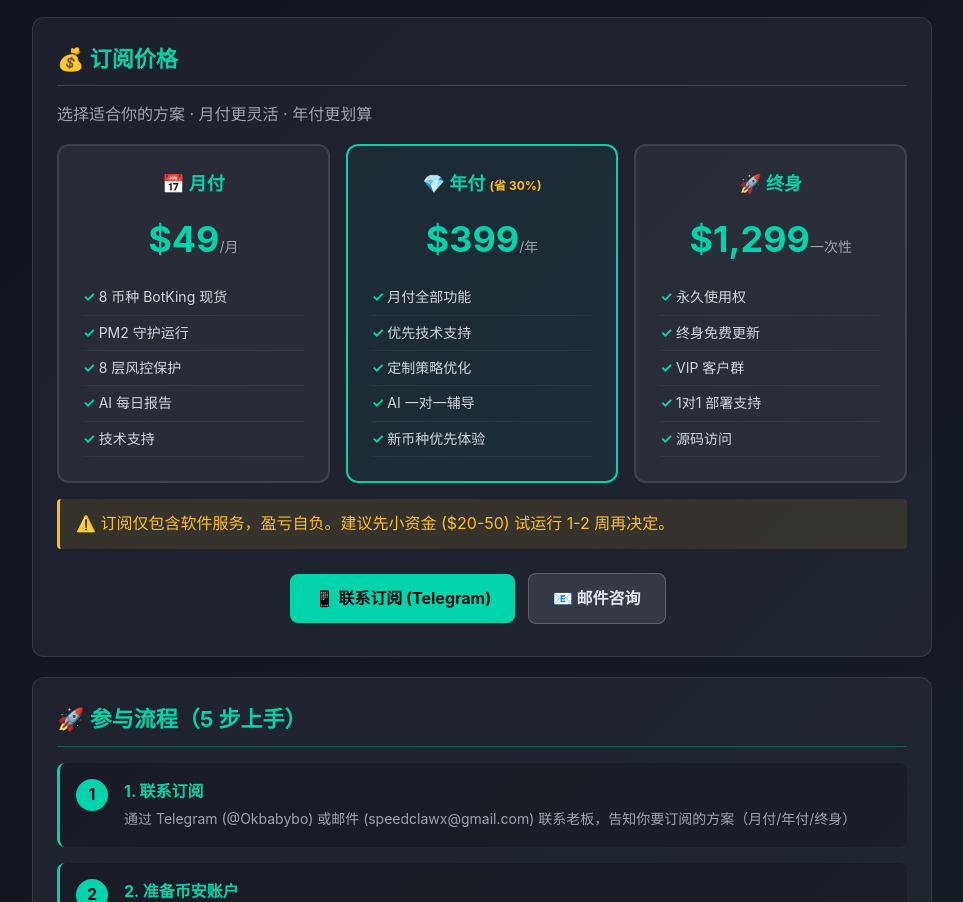
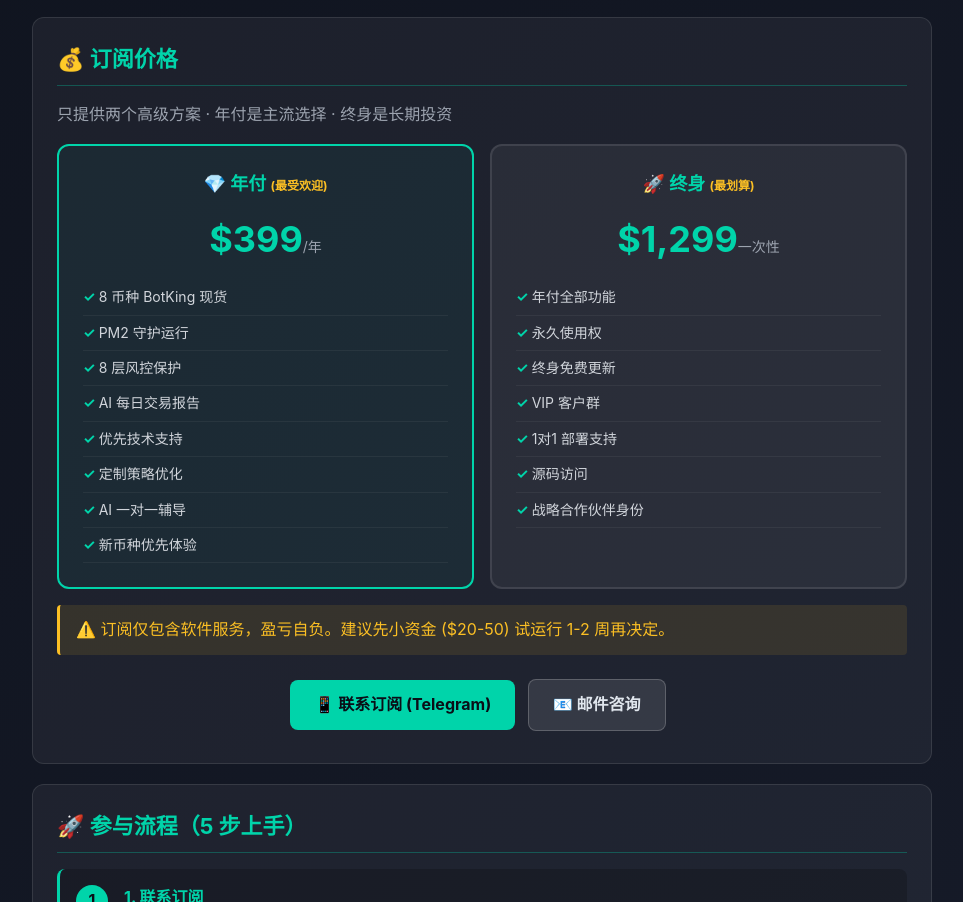
Before and after one commit to okbabybo/SpeedClaw-Bot20x-Skill, a plain HTML site: page docs/botking.html in a window 1280 px wide. Shown: the part 2375-3277 px from the top of the page, without its empty margins (158-1121 px from the left). Drawn offline with Linux system fonts and the light colour scheme.

Commit message:
BotKing主页: 移除月付订阅,只保留年付($399)和终身($1,299)
变更:
- 删除月付$49/月方案
- 只保留两个方案
- 年付标记'最受欢迎'
- 终身标记'最划算'
- 调整功能列表为实际服务内容

```diff
--- a/docs/botking.html
+++ b/docs/botking.html
@@ -283,24 +283,16 @@ pre code { background: transparent; padding: 0; }
 
 <div class="section" id="pricing">
   <h2>💰 订阅价格</h2>
-  <p style="color:#9ca3af;margin-bottom:16px;">选择适合你的方案 · 月付更灵活 · 年付更划算</p>
+  <p style="color:#9ca3af;margin-bottom:16px;">只提供两个高级方案 · 年付是主流选择 · 终身是长期投资</p>
   <div class="pricing">
-    <div class="price-card">
-      <div class="name">📅 月付</div>
-      <div class="price">$49<small>/月</small></div>
+    <div class="price-card featured">
+      <div class="name">💎 年付 <span style="color:#fbbf24;font-size:12px;">(最受欢迎)</span></div>
+      <div class="price">$399<small>/年</small></div>
       <ul>
         <li>8 币种 BotKing 现货</li>
         <li>PM2 守护运行</li>
         <li>8 层风控保护</li>
-        <li>AI 每日报告</li>
-        <li>技术支持</li>
-      </ul>
-    </div>
-    <div class="price-card featured">
-      <div class="name">💎 年付 <span style="color:#fbbf24;font-size:12px;">(省 30%)</span></div>
-      <div class="price">$399<small>/年</small></div>
-      <ul>
-        <li>月付全部功能</li>
+        <li>AI 每日交易报告</li>
         <li>优先技术支持</li>
         <li>定制策略优化</li>
         <li>AI 一对一辅导</li>
@@ -308,14 +300,16 @@ pre code { background: transparent; padding: 0; }
       </ul>
     </div>
     <div class="price-card">
-      <div class="name">🚀 终身</div>
+      <div class="name">🚀 终身 <span style="color:#fbbf24;font-size:12px;">(最划算)</span></div>
       <div class="price">$1,299<small>一次性</small></div>
       <ul>
+        <li>年付全部功能</li>
         <li>永久使用权</li>
         <li>终身免费更新</li>
         <li>VIP 客户群</li>
         <li>1对1 部署支持</li>
         <li>源码访问</li>
+        <li>战略合作伙伴身份</li>
       </ul>
     </div>
   </div>
```
